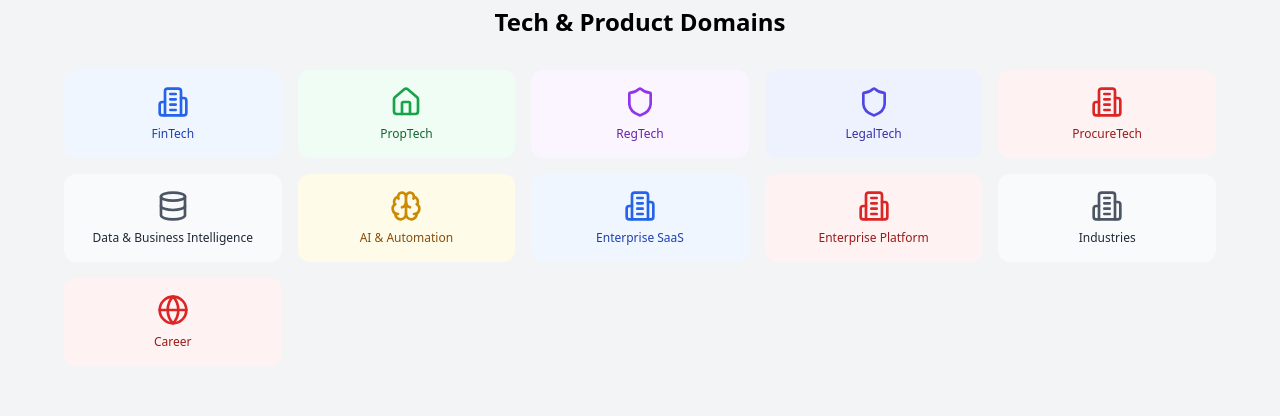
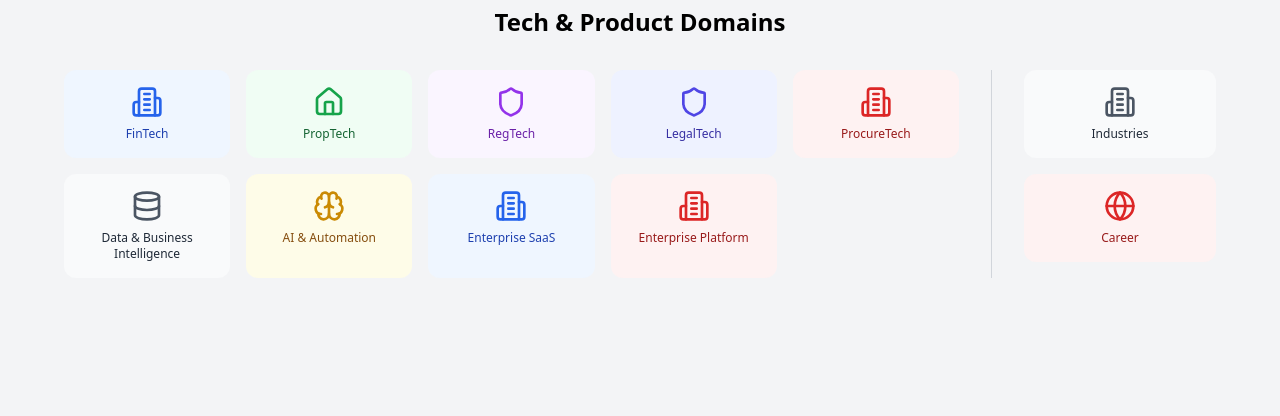
Before and after one commit to pascuajo/design-code-launchpad, a React app: page / in a window 1280 px wide. Shown: the part 4214-4630 px from the top of the page. Built offline with nearby package versions, Linux system fonts and the light colour scheme; the HTML template or start-up script is replaced by a standard one.

Commit message:
Update About Section styling
Replaced bullet points with green checkmark icons in hover popups.
Visually separated industries and career tiles from tech and product domains, stacking the latter on the right with a subtle grey dividing line.
The icons used are from the 'lucide-react' library.

```diff
--- a/src/components/AboutSection.tsx
+++ b/src/components/AboutSection.tsx
@@ -1,5 +1,5 @@
 import { AnimateOnScroll } from './AnimateOnScroll';
-import { Building2, Home, Shield, UserCheck, Globe, Brain, Database } from 'lucide-react';
+import { Building2, Home, Shield, Globe, Brain, Database, Check } from 'lucide-react';
 
 interface DomainInfo {
   title: string;
@@ -148,12 +148,15 @@ export function AboutSection() {
           </div>
         </div>
 
-        {/* Domain Section - Stretching across both columns */}
+        {/* Domain Section */}
         <div className="w-full mb-16">
           <AnimateOnScroll>
             <h3 className="text-2xl font-bold mb-8 text-center">Tech & Product Domains</h3>
+            <div className="flex gap-8">
+              {/* Main Tech & Product Domains */}
+              <div className="flex-1">
                 <div className="grid grid-cols-3 md:grid-cols-5 gap-4">
-              {domains.map((domain) => {
+                  {domains.filter(domain => !['Industries', 'Career'].includes(domain.title)).map((domain) => {
                     const colors = getColorClasses(domain.color);
                     return (
                       <div
@@ -169,10 +172,10 @@ export function AboutSection() {
                         <div className="absolute bottom-full left-1/2 transform -translate-x-1/2 mb-3 opacity-0 group-hover:opacity-100 transition-opacity duration-200 pointer-events-none z-10">
                           <div className="bg-white rounded-xl p-4 shadow-2xl border border-gray-200 w-80">
                             <h4 className="font-bold text-gray-800 mb-3">{domain.title}</h4>
-                        <div className="text-sm text-gray-700 leading-relaxed whitespace-nowrap">
+                            <div className="text-sm text-gray-700 leading-relaxed">
                               {domain.description.split(' • ').map((point, i) => (
-                            <div key={i} className="mb-1">
-                              <span className="text-blue-500 mr-2">•</span>
+                                <div key={i} className="mb-1 flex items-start">
+                                  <Check className="w-4 h-4 text-green-500 mr-2 mt-0.5 flex-shrink-0" />
                                   <span>{point.trim()}</span>
                                 </div>
                               ))}
@@ -185,6 +188,48 @@ export function AboutSection() {
                     );
                   })}
                 </div>
+              </div>
+
+              {/* Divider */}
+              <div className="w-px bg-gray-300"></div>
+
+              {/* Industries & Career */}
+              <div className="w-48">
+                <div className="space-y-4">
+                  {domains.filter(domain => ['Industries', 'Career'].includes(domain.title)).map((domain) => {
+                    const colors = getColorClasses(domain.color);
+                    return (
+                      <div
+                        key={domain.title}
+                        className={`relative group flex flex-col items-center p-4 rounded-xl ${colors.bg} ${colors.hover} transition-all duration-200 cursor-pointer transform hover:scale-105 hover:shadow-lg`}
+                      >
+                        {domain.icon}
+                        <span className={`text-xs font-medium ${colors.text} text-center mt-2`}>
+                          {domain.title}
+                        </span>
+
+                        {/* Hover Tooltip */}
+                        <div className="absolute bottom-full left-1/2 transform -translate-x-1/2 mb-3 opacity-0 group-hover:opacity-100 transition-opacity duration-200 pointer-events-none z-10">
+                          <div className="bg-white rounded-xl p-4 shadow-2xl border border-gray-200 w-80">
+                            <h4 className="font-bold text-gray-800 mb-3">{domain.title}</h4>
+                            <div className="text-sm text-gray-700 leading-relaxed">
+                              {domain.description.split(' • ').map((point, i) => (
+                                <div key={i} className="mb-1 flex items-start">
+                                  <Check className="w-4 h-4 text-green-500 mr-2 mt-0.5 flex-shrink-0" />
+                                  <span>{point.trim()}</span>
+                                </div>
+                              ))}
+                            </div>
+                            {/* Arrow pointing down */}
+                            <div className="absolute top-full left-1/2 transform -translate-x-1/2 w-0 h-0 border-l-4 border-r-4 border-t-4 border-transparent border-t-white"></div>
+                          </div>
+                        </div>
+                      </div>
+                    );
+                  })}
+                </div>
+              </div>
+            </div>
           </AnimateOnScroll>
         </div>
       </div>
```
Lines whose indentation alone changed are shown as unchanged.
